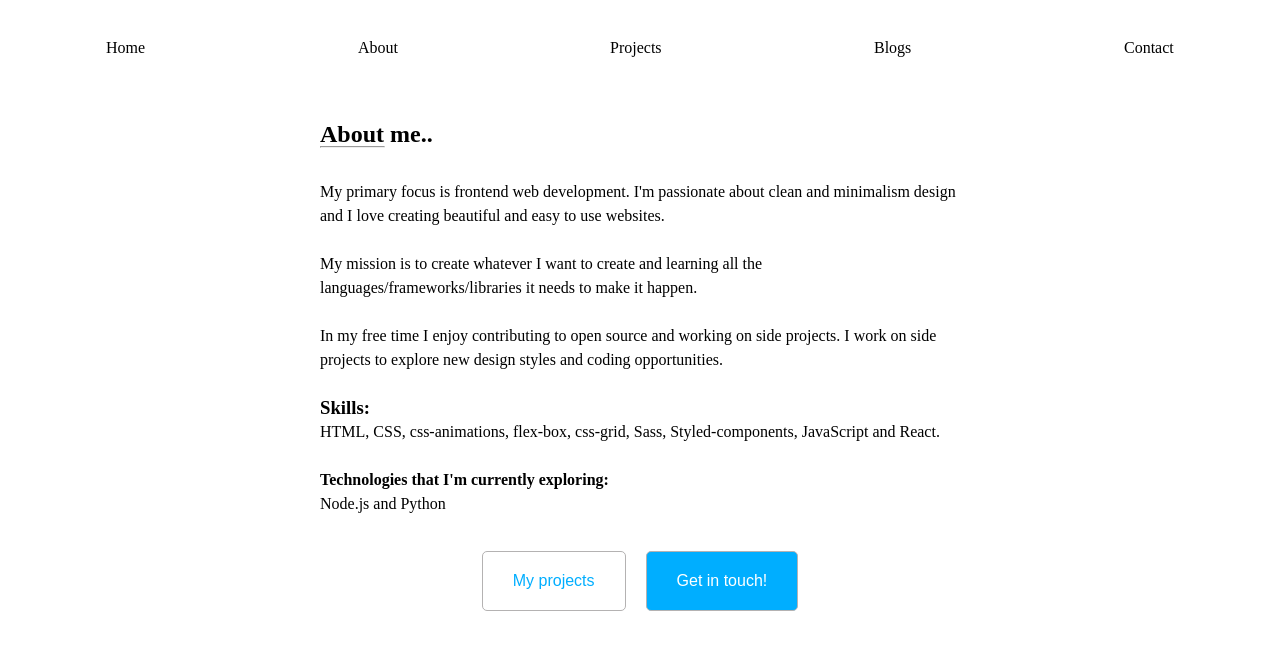
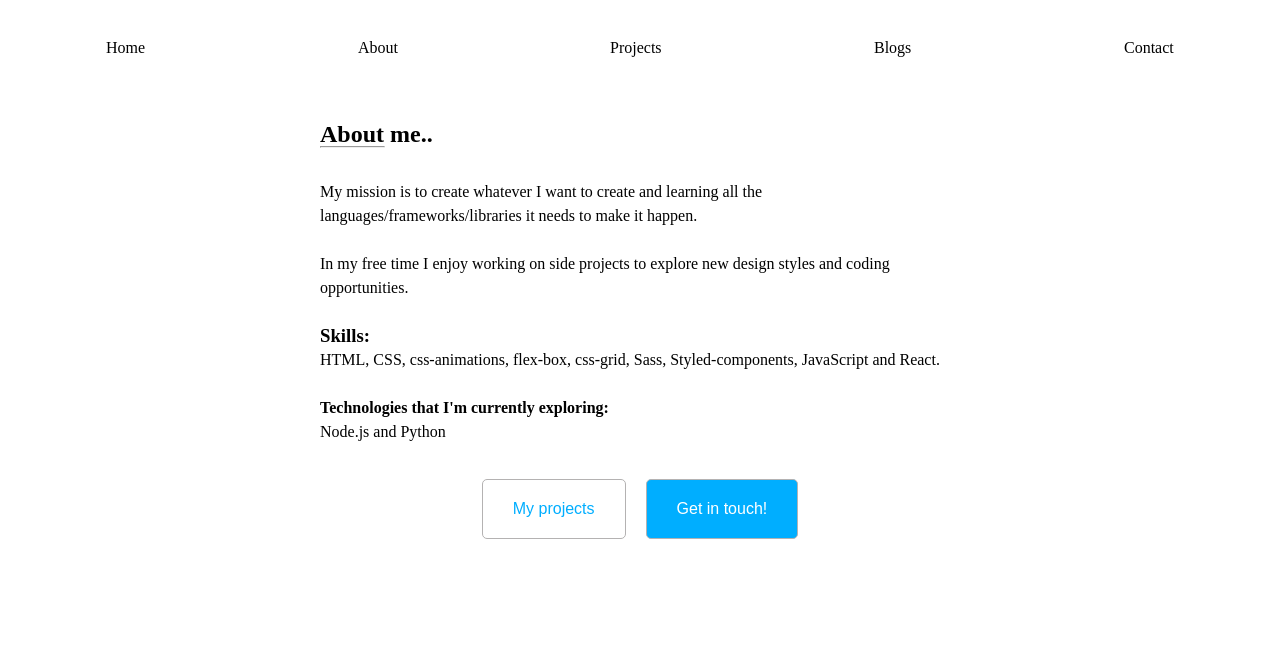
Before and after one commit to SidiOuld/Portfolio-built-with-react, a React (Create React App) app: page /about in a window 1280 px wide. Shown: the top 650 px of the page. Built offline with nearby package versions, Linux system fonts and the light colour scheme.

Commit message:
removed dead code

```diff
--- a/src/Components/About.js
+++ b/src/Components/About.js
@@ -35,21 +35,14 @@ function About() {
       <Section className="animated slideInLeft about__section--animation1">
         <h1>About me..</h1>
         <hr class="hr-small" />
-        <p>
-          My primary focus is frontend web development. I'm passionate about
-          clean and minimalism design and I love creating beautiful and easy to
-          use websites.
-        </p>
-        <br />
         <p className=" animated slideInLeft about__section--animation2">
           My mission is to create whatever I want to create and learning all the
           languages/frameworks/libraries it needs to make it happen.
         </p>
         <br />
         <p className=" animated slideInLeft about__section--animation2">
-          In my free time I enjoy contributing to open source and working on
-          side projects. I work on side projects to explore new design styles
-          and coding opportunities.
+          In my free time I enjoy working on side projects to explore new design
+          styles and coding opportunities.
         </p>
         <br />
         <h3 className=" animated slideInLeft about__section--animation3">
--- a/src/Components/Home.js
+++ b/src/Components/Home.js
@@ -45,7 +45,8 @@ function Home() {
             Hi I'm Sid..
           </h1>
           <h3 className="home__sectionOne--h3">
-            I'm passionate about clean and minimalism design!!
+            I'm passionate about minimalism design and I love creating beautiful
+            and easy to use websites!!
           </h3>
         </div>
         <div className="home__sectionTwo">
```
